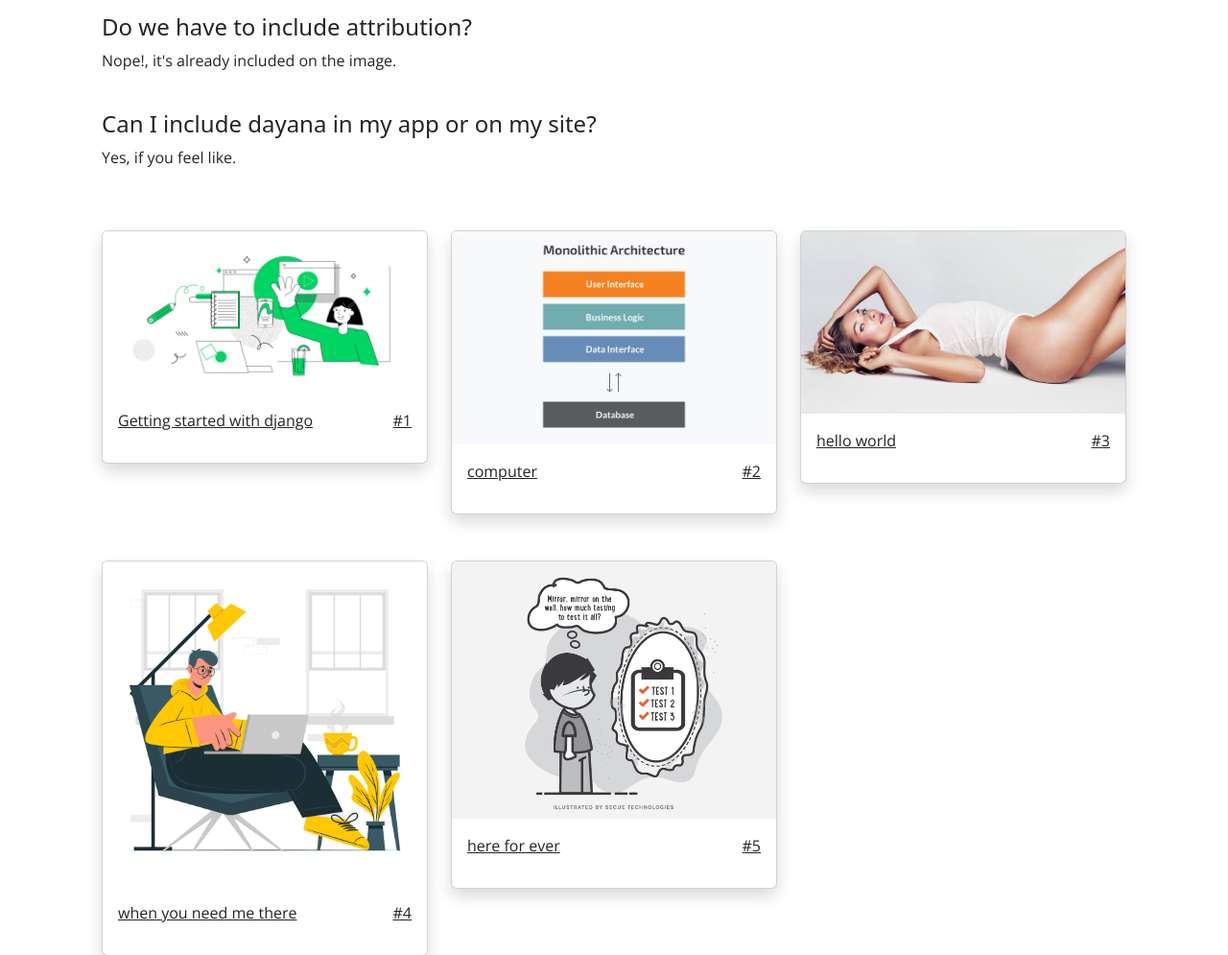
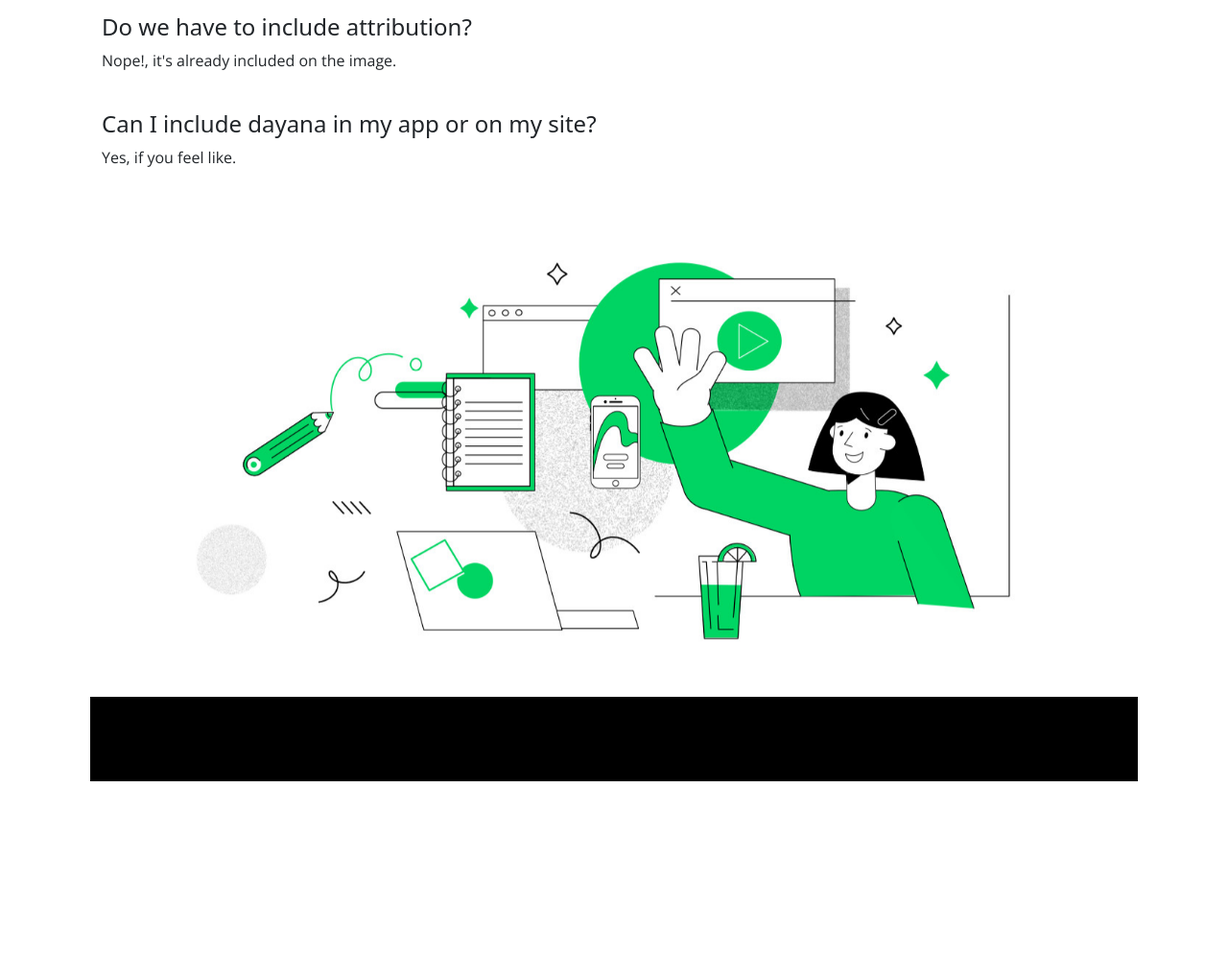
Before and after one commit to ehuntober/Dayana-Api, a Django app: page / in a window 1280 px wide. Shown: the part 1766-2761 px from the top of the page at 96% size. After the commit the page ends 2580 px from the top, so only its background shows below. Run offline with Django 4.2, Linux system fonts and the light colour scheme; data comes from the database, SQL or seed files in the repository.

Commit message:
carousel images added

```diff
--- a/templates/images/index.html
+++ b/templates/images/index.html
@@ -214,7 +214,7 @@
     </div>
 </section> {% endcomment %}
 
-<div class="container">
+{% comment %} <div class="container">
     <div class="py-5">
         <div class="row">
             {% for post in object_list %}
@@ -232,6 +232,33 @@
             {% endfor %}
         </div>
     </div>
+</div> {% endcomment %}
+
+<div class="container">
+    <div id="carouselExampleAutoplaying" class="carousel slide" data-bs-ride="carousel">
+        <div class="carousel-inner">
+          <div class="carousel-item active">
+            <img src="http://127.0.0.1:8000/api/id/1" class="d-block w-100" alt="...">
+          </div>
+          <div class="carousel-item">
+            <img src="http://127.0.0.1:8000/api/id/2" class="d-block w-100" alt="...">
+          </div>
+          <div class="carousel-item">
+            <img src="http://127.0.0.1:8000/api/id/3" class="d-block w-100" alt="...">
+          </div>
+        </div>
+        <button class="carousel-control-prev" type="button" data-bs-target="#carouselExampleAutoplaying" data-bs-slide="prev">
+          <span class="carousel-control-prev-icon" aria-hidden="true"></span>
+          <span class="visually-hidden">Previous</span>
+        </button>
+        <button class="carousel-control-next" type="button" data-bs-target="#carouselExampleAutoplaying" data-bs-slide="next">
+          <span class="carousel-control-next-icon" aria-hidden="true"></span>
+          <span class="visually-hidden">Next</span>
+        </button>
+      </div>
+
+
+
 </div>
 
 
```
